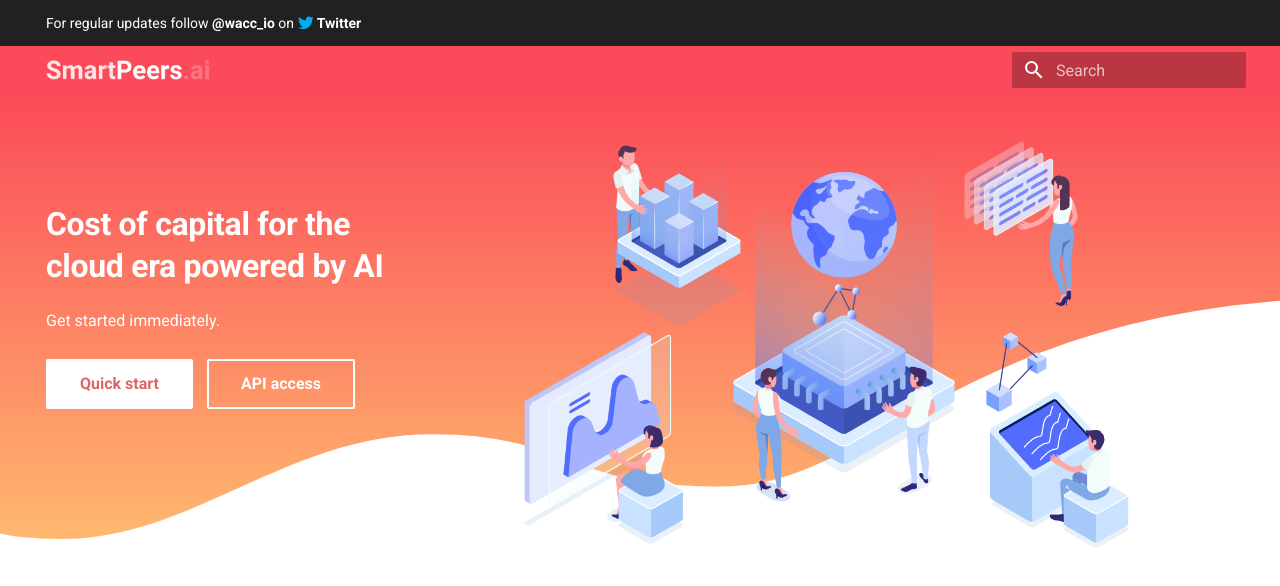
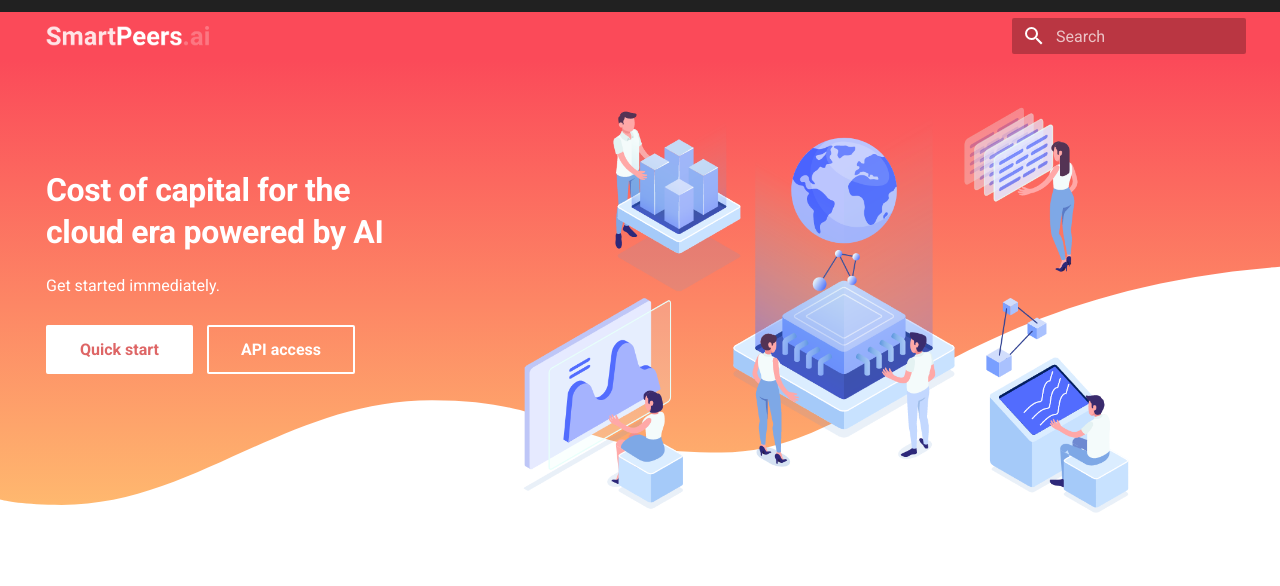
Before and after one commit to pax1a/smartpeers-web, an MkDocs documentation site: the page built from docs/index.md, in a window 1280 px wide. Shown: the top 586 px of the page. Built offline with MkDocs 1.6.1 and Material for MkDocs 9.7.7, drawn with Linux system fonts in a browser that asks for light colours.

Commit message:
Update main.html

```diff
--- a/overrides/main.html
+++ b/overrides/main.html
@@ -53,13 +53,6 @@
 
 <!-- Announcement bar -->
 {% block announce %}
- <a href="https://twitter.com/wacc_io">
-    For regular updates follow <strong>@wacc_io</strong> on
-    <span class="twemoji twitter">
-      {% include ".icons/fontawesome/brands/twitter.svg" %}
-    </span>
-    <strong>Twitter</strong>
-  </a>
 {% endblock %}
 
 <!-- Content -->
```
